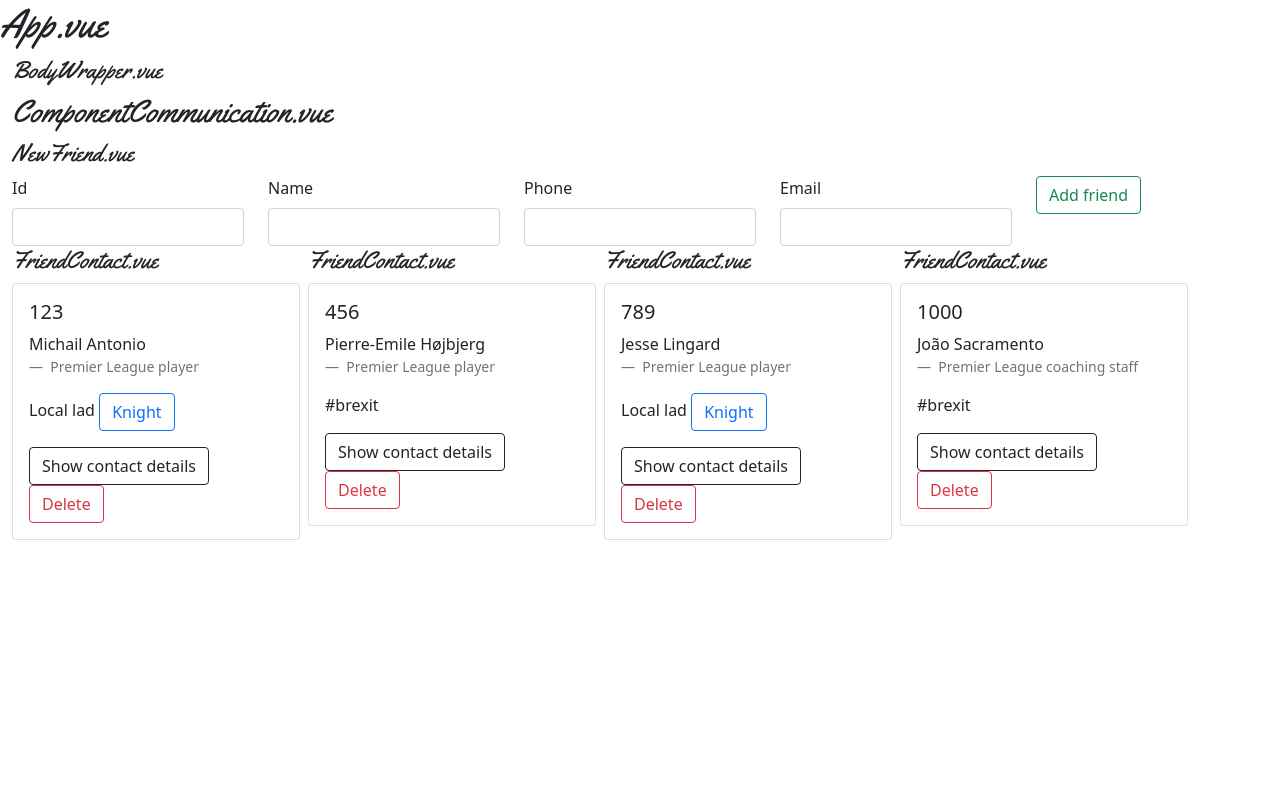
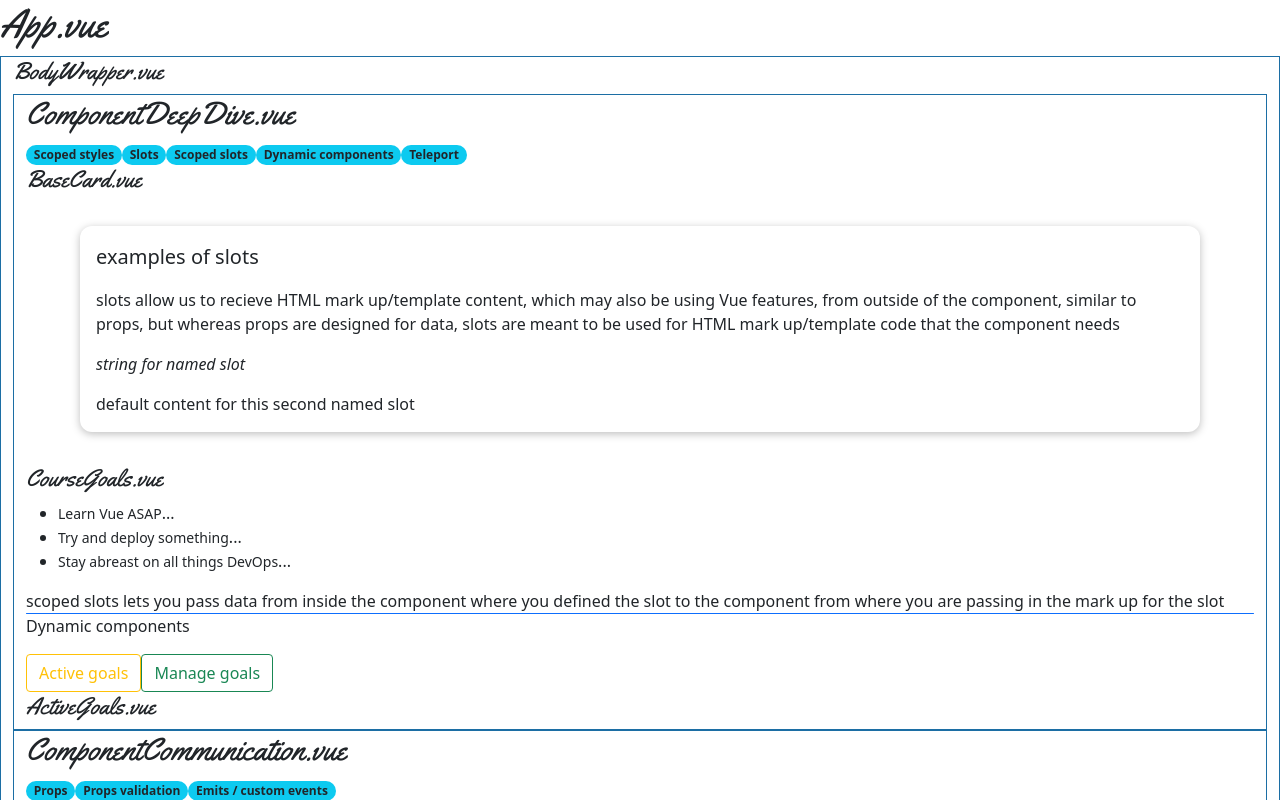
Before and after one commit to refayathaque/vue-3, a Vue app: page / in a window 1280 px wide. Shown: the top 800 px of the page. Built offline with nearby package versions, Linux system fonts and the light colour scheme.

Commit message:
Sun Feb 7 20:05

```diff
--- a/src/components/BodyWrapper.vue
+++ b/src/components/BodyWrapper.vue
@@ -1,15 +1,24 @@
 <template>
-  <div class="container-fluid">
+  <div class="container-fluid componentBorder">
     <h4>BodyWrapper.vue</h4>
+    <component-deep-dive></component-deep-dive>
     <component-communication></component-communication>
   </div>
 </template>
 
 <script>
 import ComponentCommunication from "./ComponentCommunication.vue";
+import ComponentDeepDive from "./ComponentDeepDive.vue";
 
 export default {
-  components: { ComponentCommunication },
+  components: { ComponentCommunication, ComponentDeepDive },
   name: "BodyWrapper",
 };
 </script>
+
+<style>
+.componentBorder {
+  border: 1px solid #1c6ea4;
+}
+/* https://html-css-js.com/css/generator/border-outline/ */
+</style>
--- a/src/components/ComponentCommunication.vue
+++ b/src/components/ComponentCommunication.vue
@@ -1,5 +1,11 @@
 <template>
+<div class="container-fluid componentBorder">
   <h2>ComponentCommunication.vue</h2>
+  <span class="badge rounded-pill bg-info text-dark">Props</span>
+  <span class="badge rounded-pill bg-info text-dark">Props validation</span>
+  <span class="badge rounded-pill bg-info text-dark"
+    >Emits / custom events</span
+  >
   <new-friend @add-friend="addFriend"></new-friend>
   <ul class="list-inline">
     <!-- https://getbootstrap.com/docs/5.0/content/typography/#inline -->
@@ -17,11 +23,13 @@
       <!-- emitting custom events (child => parent communication) -->
     </li>
   </ul>
+</div>
 </template>
 
 <script>
 import FriendContact from "./componentCommunication/FriendContact.vue";
 import NewFriend from "./componentCommunication/NewFriend.vue";
+
 export default {
   components: { FriendContact, NewFriend },
   name: "ComponentCommunication",
@@ -61,23 +69,23 @@ export default {
   methods: {
     giveKnighthood(id) {
       // console.log(id)
-      const identifiedFriend = this.friends.find(friend => friend.id === id)
-      identifiedFriend.name = 'Sir ' + identifiedFriend.name
+      const identifiedFriend = this.friends.find((friend) => friend.id === id);
+      identifiedFriend.name = "Sir " + identifiedFriend.name;
     },
     // emitting custom events (child => parent communication)
     addFriend(id, name, phone, email) {
-      console.log(id, name, phone, email)
+      console.log(id, name, phone, email);
       const newFriend = {
         id,
         name,
         phone,
-        email
-      }
-      this.friends.push(newFriend)
+        email,
+      };
+      this.friends.push(newFriend);
     },
     deleteFriend(id) {
-      this.friends = this.friends.filter(friend => friend.id !== id);
-    }
-  }
+      this.friends = this.friends.filter((friend) => friend.id !== id);
+    },
+  },
 };
 </script>
--- /dev/null
+++ b/src/components/ComponentDeepDive.vue
@@ -0,0 +1,88 @@
+<template>
+  <div class="container-fluid componentBorder">
+    <h2>ComponentDeepDive.vue</h2>
+    <span class="badge rounded-pill bg-info text-dark">Scoped styles</span>
+    <span class="badge rounded-pill bg-info text-dark">Slots</span>
+    <span class="badge rounded-pill bg-info text-dark">Scoped slots</span>
+    <span class="badge rounded-pill bg-info text-dark">Dynamic components</span>
+    <span class="badge rounded-pill bg-info text-dark">Teleport</span>
+    <base-card>
+      <!-- <template v-slot:default> -->
+      <template #default>
+        <p class="lead">
+          examples of slots
+        </p>
+        <p>{{ whatAreSlots }}</p>
+      </template>
+      <template #namedSlot>
+        <p>
+          <i>{{ namedSlotString }}</i>
+        </p>
+      </template>
+    </base-card>
+    <course-goals>
+      <!-- example of a scoped slot -->
+      <template #default="slotProps">
+        <span
+          ><small>{{ slotProps.item }}</small></span
+        ><span>{{ slotProps.anotherProp }}</span>
+      </template>
+      <template #definition>{{ whatAreScopedSlots }}</template>
+    </course-goals>
+    <div class="progress" style="height: 1px;">
+      <div
+        class="progress-bar"
+        role="progressbar"
+        style="width: 100%;"
+        aria-valuenow="25"
+        aria-valuemin="0"
+        aria-valuemax="100"
+      ></div>
+    </div>
+    <!-- https://getbootstrap.com/docs/5.0/components/progress/#height -->
+    <p>Dynamic components</p>
+    <button
+      @click="selectComponent('active-goals')"
+      type="button"
+      class="btn btn-outline-warning"
+    >
+      Active goals
+    </button>
+    <button
+      @click="selectComponent('manage-goals')"
+      type="button"
+      class="btn btn-outline-success"
+    >
+      Manage goals
+    </button>
+    <keep-alive><component :is="selectedComponent"></component></keep-alive>
+  </div>
+</template>
+
+<script>
+import BaseCard from "./componentDeepDive/BaseCard.vue";
+import CourseGoals from "./componentDeepDive/CourseGoals.vue";
+import ManageGoals from "./componentDeepDive/ManageGoals.vue";
+import ActiveGoals from "./componentDeepDive/ActiveGoals.vue";
+
+export default {
+  components: { BaseCard, CourseGoals, ManageGoals, ActiveGoals },
+  data() {
+    return {
+      selectedComponent: "active-goals",
+      whatAreSlots:
+        "slots allow us to recieve HTML mark up/template content, which may also be using Vue features, from outside of the component, similar to props, but whereas props are designed for data, slots are meant to be used for HTML mark up/template code that the component needs",
+      namedSlotString: "string for named slot",
+      whatAreScopedSlots:
+        "scoped slots lets you pass data from inside the component where you defined the slot to the component from where you are passing in the mark up for the slot",
+    };
+  },
+  methods: {
+    selectComponent(component) {
+      this.selectedComponent = component;
+    },
+  },
+};
+</script>
+
+<style></style>
--- a/src/components/componentCommunication/FriendContact.vue
+++ b/src/components/componentCommunication/FriendContact.vue
@@ -27,7 +27,10 @@
         <li>Phone: {{ phone }}</li>
         <li>Email: {{ email }}</li>
       </ul>
-      <button class="btn btn-outline-danger" @click="$emit('delete-friend', id)">
+      <button
+        class="btn btn-outline-danger"
+        @click="$emit('delete-friend', id)"
+      >
         Delete
       </button>
       <!-- when binding to an event, you can either point at a method, execute a method or execute any other basic JS code -->
--- a/src/components/componentCommunication/NewFriend.vue
+++ b/src/components/componentCommunication/NewFriend.vue
@@ -21,8 +21,7 @@
         <label class="form-label">Email</label>
         <input v-model="email" type="email" class="form-control" />
       </div>
-            <div class="col">
-
+      <div class="col">
         <button class="btn btn-outline-success">
           Add friend
         </button>
--- /dev/null
+++ b/src/components/componentDeepDive/ActiveGoals.vue
@@ -0,0 +1,3 @@
+<template>
+  <h4>ActiveGoals.vue</h4>
+</template>
--- /dev/null
+++ b/src/components/componentDeepDive/BaseCard.vue
@@ -0,0 +1,25 @@
+<template>
+  <h4>BaseCard.vue</h4>
+  <div>
+    <slot></slot>
+    <template v-if="$slots.namedSlot">
+      <!-- for optimization reasons, we should not render a named slot if no named slot markup is sent (not entirely sure about this, check lesson 111 again) -->
+      <slot name="namedSlot"></slot>
+    </template>
+    <slot name="namedSlotTwo">default content for this second named slot</slot>
+  </div>
+</template>
+
+<script>
+export default {};
+</script>
+
+<style scoped>
+div {
+  margin: 2rem auto;
+  max-width: 70rem;
+  border-radius: 12px;
+  box-shadow: 0 2px 8px rgba(0, 0, 0, 0.26);
+  padding: 1rem;
+}
+</style>
--- /dev/null
+++ b/src/components/componentDeepDive/CourseGoals.vue
@@ -0,0 +1,25 @@
+<template>
+  <h4>CourseGoals.vue</h4>
+  <ul>
+    <li v-for="goal in goals" :key="goal">
+      <slot :item="goal" another-prop="..."></slot>
+    </li>
+  </ul>
+  <slot name="definition"></slot>
+</template>
+
+<script>
+export default {
+  data() {
+    return {
+      goals: [
+        "Learn Vue ASAP",
+        "Try and deploy something",
+        "Stay abreast on all things DevOps",
+      ],
+    };
+  },
+};
+</script>
+
+<style></style>
--- /dev/null
+++ b/src/components/componentDeepDive/ManageGoals.vue
@@ -0,0 +1,50 @@
+<template>
+  <h4>ManageGoals.vue</h4>
+  <input type="text" v-model="goal" />
+  <button @click="setGoal()" type="button" class="btn btn-outline-success">
+    Set goal
+  </button>
+  <p>
+    keep dynamic components "alive" to retain the input data (i.e., component
+    data is cached by Vue)
+  </p>
+  <teleport to="body">
+    <modal v-if="inputIsInvalid">
+      <p class="text-danger">Input is invalid, enter characters</p>
+      <button
+        @click="confirmError()"
+        type="button"
+        class="btn btn-outline-primary"
+      >
+        Okay
+      </button>
+    </modal>
+  </teleport>
+</template>
+
+<script>
+import Modal from "./Modal.vue";
+
+export default {
+  components: { Modal },
+  data() {
+    return {
+      goal: "",
+      inputIsInvalid: false,
+    };
+  },
+  methods: {
+    setGoal() {
+      if (this.goal === "") {
+        this.inputIsInvalid = true;
+        console.log("poo");
+      }
+    },
+    confirmError() {
+      this.inputIsInvalid = !this.inputIsInvalid;
+    },
+  },
+};
+</script>
+
+<style></style>
--- /dev/null
+++ b/src/components/componentDeepDive/Modal.vue
@@ -0,0 +1,22 @@
+<template>
+  <dialog open>
+    <slot></slot>
+  </dialog>
+</template>
+
+<script>
+export default {};
+</script>
+
+<style scoped>
+dialog {
+  margin: 0;
+  position: fixed;
+  top: 20vh;
+  left: 30%;
+  width: 40%;
+  background-color: white;
+  box-shadow: 0 2px 8px rgba(0, 0, 0, 0.26);
+  padding: 1rem;
+}
+</style>
```
